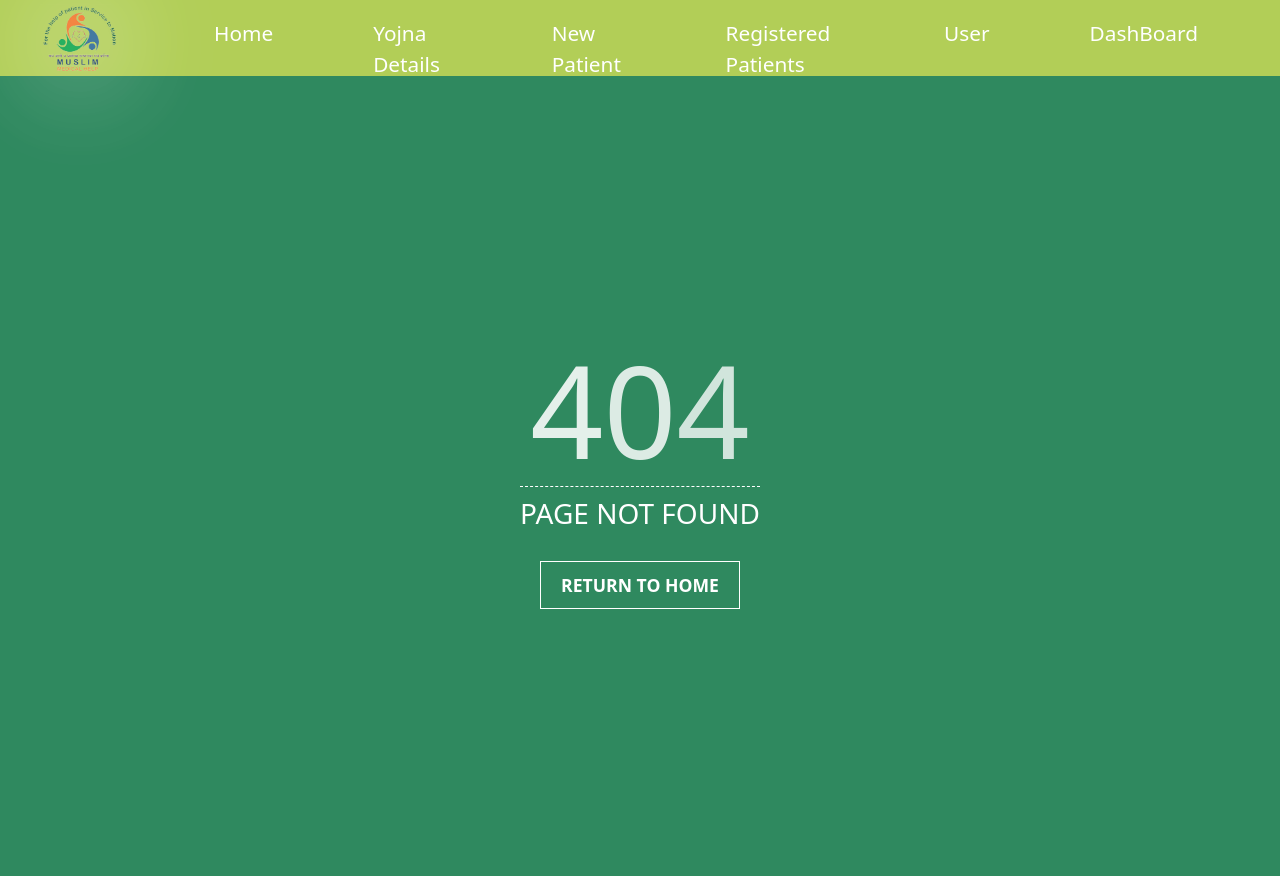
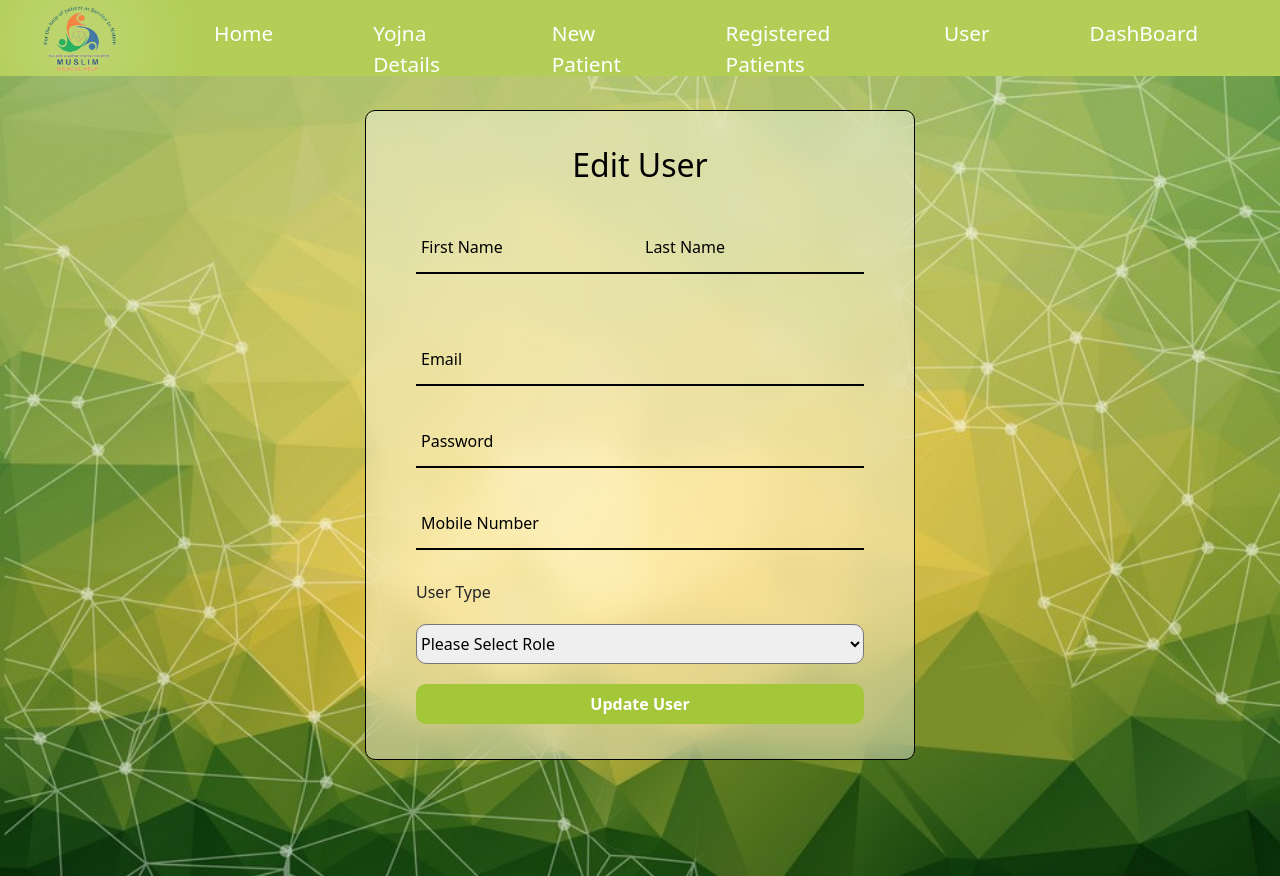
Before and after one commit to Tekisky123/MMH-frontEnd-1, a React (Create React App) app: page /edituser/1 in a window 1280 px wide. Before the commit this address had no page. Built offline with nearby package versions, Linux system fonts and the light colour scheme; no server answers.

Commit message:
added facials changes

```diff
--- a/package.json
+++ b/package.json
@@ -3,6 +3,7 @@
   "version": "0.1.0",
   "private": true,
   "dependencies": {
+    "@chakra-ui/react": "^2.8.2",
     "@react-pdf-viewer/core": "^3.12.0",
     "@testing-library/jest-dom": "^5.17.0",
     "@testing-library/react": "^13.4.0",
--- a/src/App.js
+++ b/src/App.js
@@ -30,7 +30,7 @@ function App() {
   };
 
   // Define routes where the header should be hidden
-  const routesToHideHeader = ["/", "/createuser", "*"];
+  const routesToHideHeader = ["/", "/createuser" , <EditUser />];
 
   // Retrieve the stored user type from local storage
   const storedUserType = localStorage.getItem("userType");
@@ -62,7 +62,7 @@ function App() {
         <Route path="/user" element={<User />} />
         <Route path="/registered-patients" element={<RegisteredPatients />} />
 
-        <Route path="/edituser" element={<EditUser />} />
+        <Route path="/edituser/:_id" element={<EditUser />} />
         {/* <Route path="/signup" element={<Signup/>} /> */}
         {/* <Route path="/home" element={<Home/>} /> */}
         {/* <Route path="/dashboard" element={<Dashboard/>} /> */}
--- a/src/Assets/Styles/Signup.css
+++ b/src/Assets/Styles/Signup.css
@@ -11,7 +11,10 @@ input:-webkit-autofill:active {
   align-items: center;
   height: auto;
 }
-
+.edit{
+  margin-top: 80px !important;
+  padding: 50px !important;
+}
 .section {
   /* background-image: url(../Images//background-1.jpg); */
   background-image: url(../../Assets/Images/background.jpg);
--- a/src/Assets/Styles/User.css
+++ b/src/Assets/Styles/User.css
@@ -57,6 +57,8 @@
   padding: 8px;
   margin-right: 5px;
   cursor: pointer;
+  text-decoration: none
+
 }
 
 .edit-button:hover, .delete-button:hover {
--- a/src/Components/Pages/EditUser.jsx
+++ b/src/Components/Pages/EditUser.jsx
@@ -1,180 +1,302 @@
 import axios from "axios";
-import React, { useEffect } from "react";
-import { Controller, useForm } from "react-hook-form";
+import React, { useEffect, useState } from "react";
 import { useNavigate, useParams } from "react-router-dom";
 import { ToastContainer, toast } from "react-toastify";
+import "../../Assets/Styles/Signup.css";
 
 const EditData = () => {
   const navigate = useNavigate();
   const { _id } = useParams();
-  const baseURL = "http://13.126.14.109:4000/user/updateuser";
 
-  const { control, handleSubmit, setValue } = useForm({
-    defaultValues: {
+  const baseURL = `http://13.126.14.109:4000/user/updateuser`;
+
+  const [data, setData] = useState({
     firstName: "",
     lastName: "",
     email: "",
     password: "",
     mobile: "",
     userType: "",
-    },
   });
+  const [errors, setErrors] = useState({});
+  const [showSuccessAnimation, setShowSuccessAnimation] = useState(false);
+
+  const { firstName, lastName, email, password, mobile, userType } = data;
 
   useEffect(() => {
     getData();
-  }, []);
+  }, [_id]); // Add _id as a dependency
 
   const getData = async () => {
     try {
-      const result = await axios.get(`${baseURL}/${_id}`);
+      const result = await axios.get(`http://13.126.14.109:4000/user/${_id}`);
       console.log(result);
 
       const { firstName, lastName, email, password, mobile, userType } =
         result.data;
 
-      setValue("firstName", firstName);
-      setValue("lastName", lastName);
-      setValue("email", email);
-      setValue("password", password);
-      setValue("mobile", mobile);
-      setValue("userType", userType);
+      setData({ firstName, lastName, email, password, mobile, userType });
     } catch (err) {
       console.log(err);
     }
   };
 
-  const onSubmit = async (data) => {
+  const handleChange = (e) => {
+    setData({ ...data, [e.target.name]: e.target.value });
+  };
+
+  const validationRegex = {
+    name: /^[a-zA-Z\s]+$/,
+    email: /^[^\s@]+@[^\s@]+\.[^\s@]+$/,
+    password: /^(?=.*[a-z])(?=.*[A-Z])(?=.*\d)[a-zA-Z\d]{8,}$/,
+    mobile: /^[0-9]{10}$/,
+  };
+
+  const validateForm = () => {
+    let isValid = true;
+    const newErrors = {};
+
+    // Validate First Name
+    if (!validationRegex.name.test(firstName)) {
+      newErrors.firstName = "Invalid first name";
+      isValid = false;
+    }
+
+    // Validate Last Name
+    if (!validationRegex.name.test(lastName)) {
+      newErrors.lastName = "Invalid last name";
+      isValid = false;
+    }
+
+    // Validate Email
+    if (!validationRegex.email.test(email)) {
+      newErrors.email = "Invalid email address";
+      isValid = false;
+    }
+
+    // Validate Password
+    // if (!validationRegex.password.test(password)) {
+    //   newErrors.password =
+    //     "Invalid password (minimum 8 characters)";
+    //   isValid = false;
+    // }
+
+    // Validate Mobile Number
+    if (!validationRegex.mobile.test(mobile)) {
+      newErrors.mobile = "Invalid mobile number (should be 10 digits)";
+      isValid = false;
+    }
+
+    setErrors(newErrors);
+    return isValid;
+  };
+
+  const handleSubmit = async (e) => {
+    e.preventDefault();
+
+    if (validateForm()) {
       try {
-      const res = await axios.put(`${baseURL}/${_id}`, data);
+        const res = await axios.post(baseURL, {
+          firstName,
+          lastName,
+          email,
+          password,
+          mobile,
+          userType,
+        });
+
         console.log(res);
 
         toast.success("Data Successfully Updated");
         setTimeout(() => {
-        navigate("/");
+          navigate("/user");
         }, 2000);
       } catch (err) {
         console.log(err);
       }
+    } else {
+      console.log("Form validation failed");
+    }
   };
 
   return (
-    <div>
-      <div className="border">
-        <ToastContainer />
-        <div className="bg-danger py-2 px-4 d-flex justify-content-between">
-          <h3 className="text-light">Update User Details</h3>
+    <div className="Main-container ">
+      <section className="section ">
+        <div className="form-box-user edit ">
+          <div className="form-value ">
+            <form onSubmit={handleSubmit}>
+              <h2 className="heading">Edit User</h2>
+              {/* Input fields for user details */}
+
+              <div className="names">
+                <div className="inputbox name">
+                  <input
+                    type="text"
+                    required
+                    name="firstName"
+                    value={data.firstName}
+                    onChange={handleChange}
+                  />
+                  <label>
+                    First Name{" "}
+                    <span className="error-message">
+                      {errors.firstName ? "⁕" : ""}
+                    </span>
+                  </label>
+                  {errors.firstName && (
+                    <span className="error" style={{ color: "red" }}>
+                      {errors.firstName}
+                    </span>
+                  )}
+                </div>
+                <div className="inputbox name">
+                  <input
+                    type="text"
+                    required
+                    name="lastName"
+                    value={data.lastName}
+                    onChange={handleChange}
+                  />
+                  <label>
+                    Last Name{" "}
+                    <span className="error-message">
+                      {errors.lastName ? "⁕" : ""}
+                    </span>
+                  </label>
+                  {errors.lastName && (
+                    <span className="error" style={{ color: "red" }}>
+                      {errors.lastName}
+                    </span>
+                  )}
+                </div>
               </div>
 
-        <div className="p-4">
-          <form onSubmit={handleSubmit(onSubmit)}>
-            <label htmlFor="" className="form-label">
-              User Name
+              <div className="inputbox second-section">
+                <input
+                  type="email"
+                  required
+                  name="email"
+                  value={data.email}
+                  onChange={handleChange}
+                />
+                <label>
+                  Email{" "}
+                  <span className="error-message">
+                    {errors.email ? "⁕" : ""}
+                  </span>
                 </label>
-            <Controller
-              name="firstName"
-              control={control}
-              value=""
-              render={({ field }) => (
+                {errors.email && (
+                  <span className="error" style={{ color: "red" }}>
+                    {errors.email}
+                  </span>
+                )}
+              </div>
+
+              <div className="inputbox second-section">
                 <input
-                  {...field}
-                  type="text"
-                  className="form-control mb-4"
-                  placeholder="Enter User Name"
+                  type="password"
+                  required
+                  name="password"
+                  value={data.password}
+                  onChange={handleChange}
                 />
+                <label>
+                  Password{" "}
+                  <span className="error-message">
+                    {errors.password ? "⁕" : ""}
+                  </span>
+                </label>
+                {errors.password && (
+                  <span className="error" style={{ color: "red" }}>
+                    {errors.password}
+                  </span>
                 )}
+              </div>
+
+              <div className="inputbox second-section">
+                <input
+                  type="number"
+                  required
+                  name="mobile"
+                  value={data.mobile}
+                  onChange={handleChange}
+                  maxLength="10"
                 />
+                <label>
+                  Mobile Number{" "}
+                  <span className="error-message">
+                    {errors.mobile ? "⁕" : ""}
+                  </span>
+                </label>
+                {errors.mobile && (
+                  <span className="error" style={{ color: "red" }}>
+                    {errors.mobile}
+                  </span>
+                )}
+              </div>
 
-            <label htmlFor="" className="form-label">
-              Mobile No.
+              <div className="role-type">
+                <label htmlFor="">
+                  User Type{" "}
+                  <span className="error-message">
+                    {errors.userType ? "⁕" : ""}
+                  </span>
                 </label>
-            <Controller
-              name="userMobile"
-              control={control}
-              value=""
-              render={({ field }) => (
-                <input
-                  {...field}
-                  type="number"
-                  className="form-control mb-4"
-                  placeholder="Enter Mobile No."
-                />
+                <select
+                  name="userType"
+                  value={data.userType}
+                  onChange={handleChange}
+                >
+                  <option>Please Select Role</option>
+                  <option value="Admin">Admin</option>
+                  <option value="SuperAdmin">Super Admin</option>
+                  <option value="Operator">Operator</option>
+                </select>
+                {errors.userType && (
+                  <span className="error" style={{ color: "red" }}>
+                    {errors.userType}
+                  </span>
                 )}
-            />
+              </div>
 
-            <label htmlFor="" className="form-label">
-              Email
-            </label>
-            <Controller
-              name="email"
-              control={control}
-              value=""
-              render={({ field }) => (
-                <input
-                  {...field}
-                  type="email"
-                  className="form-control mb-4"
-                  placeholder="Enter User Email"
-                />
-              )}
-            />
+              {/* ... (Previous code remains unchanged) */}
 
-            <label htmlFor="" className="form-label">
-              Address
-            </label>
-            <Controller
-              name="password"
-              control={control}
-              value=""
-              render={({ field }) => (
-                <input
-                  {...field}
-                  type="text"
-                  className="form-control mb-4"
-                  placeholder="Enter Address"
-                />
-              )}
-            />
-
-            <label htmlFor="" className="form-label">
-              Mobile
-            </label>
-            <Controller
-              name="mobile"
-              control={control}
-              value=""
-              render={({ field }) => (
-                <input
-                  {...field}
-                  type="number"
-                  className="form-control mb-4"
-                  placeholder="Enter Mobile"
-                />
-              )}
-            />
-
-            <label htmlFor="" className="form-label">
-              User Type
-            </label>
-            <Controller
-              name="userType"
-              control={control}
-              value=""
-              render={({ field }) => (
-                <input
-                  {...field}
-                  type="text"
-                  className="form-control mb-4"
-                  placeholder="Enter User Type"
-                />
-              )}
-            />
-
-            <button type="submit" className="btn btn-danger w-100">
-              Submit
+              <button className="create btn-login" type="submit">
+                Update User
               </button>
+              {/* Success Animation */}
             </form>
           </div>
         </div>
+        {/* Blur background during success animation */}
+
+        <div className={` ${showSuccessAnimation ? "blur-background" : ""}`}>
+          {showSuccessAnimation && (
+            <div className="success-animation">
+              {/* Checkmark SVG for success animation */}
+              <svg
+                className="checkmark"
+                xmlns="http://www.w3.org/2000/svg"
+                viewBox="0 0 52 52"
+              >
+                <circle
+                  className="checkmark__circle"
+                  cx="26"
+                  cy="26"
+                  r="25"
+                  fill="none"
+                />
+                <path
+                  className="checkmark__check"
+                  fill="none"
+                  d="M14.1 27.2l7.1 7.2 16.7-16.8"
+                />
+              </svg>
+            </div>
+          )}
+          {/* Your existing content goes here */}
+        </div>
+      </section>
     </div>
   );
 };
--- a/src/Components/Pages/User.jsx
+++ b/src/Components/Pages/User.jsx
@@ -4,9 +4,10 @@ import { Link, useNavigate } from "react-router-dom";
 import axios from "axios";
 
 // User component to display and manage user data
-const User = () => {
+const User = ({ location }) => {
   const [data, setData] = useState([]);
   const [loader, setLoader] = useState(false);
+
 
   // Fetch user data on component mount and whenever data changes
   useEffect(() => {
@@ -69,7 +70,7 @@ const User = () => {
                 {/* Button for editing user data */}
                 <Link
                     className="edit-button"
-                    to={`/createuser/${user._id}`}
+                    to={`/edituser/${user._id}`}
                   >
                     Edit
                   </Link>
--- a/src/Components/UploadDocuments.jsx
+++ b/src/Components/UploadDocuments.jsx
@@ -1,36 +1,22 @@
 import React, { useState } from "react";
+import { toast, ToastContainer } from "react-toastify";
+import "react-toastify/dist/ReactToastify.css";
 import "../Assets/Styles/UploadDocuments.css";
 import check from "../Assets/Images/check.png";
 import error from "../Assets/Images/error.png";
 
-const UploadDocuments = ({currentItem}) => {
-  console.log("Top",currentItem);
+const UploadDocuments = ({ currentItem, onClose }) => {
+  console.log("Top", currentItem);
   const [files, setFiles] = useState([]);
   const [document, setDocument] = useState([]);
   const [uploadedFiles, setUploadedFiles] = useState([]);
-  // const [showDetails, setShowDetails] = useState(false);
   const [showStatus, setShowStatus] = useState(false);
   const [data, setData] = useState([]);
   const [activePatientId, setActivePatientId] = useState(false);
   const [activeStatusId, setActiveStatusId] = useState(false);
   const [activeDocumentId, setActiveDocumentId] = useState(false);
   const [activeCardIndex, setActiveCardIndex] = useState(null);
-  // Add this state variable
   const [otherDocumentType, setOtherDocumentType] = useState("");
-
-  // const handleDocumentChange = (index, event) => {
-  //   const { name, value } = event.target;
-  //   const newFiles = [...files];
-  //   newFiles[index][name] = value;
-
-  //   // If the selected option is "Other", update the otherDocumentType state
-  //   if (value === "Other") {
-  //     setOtherDocumentType(newFiles[index].otherType || "");
-  //   }
-
-  //   setFiles(newFiles);
-  // };
-
   const [isUploadSuccess, setUploadSuccess] = useState(false);
   const [isAddSuccess, setAddSuccess] = useState(false);
 
@@ -43,24 +29,21 @@ const UploadDocuments = ({currentItem}) => {
         [name]: value,
       };
 
-      // If the selected document type is "Other," update otherType
-      if (name === 'type' && value === 'Other') {
+      if (name === "type" && value === "Other") {
         updatedFiles[index] = {
           ...updatedFiles[index],
-          otherType: '',
+          otherType: "",
         };
       }
 
-      // If the selected document type is not "Other," reset otherType
-      if (name === 'type' && value !== 'Other') {
+      if (name === "type" && value !== "Other") {
         updatedFiles[index] = {
           ...updatedFiles[index],
           otherType: undefined,
         };
       }
 
-      // If the selected document type is not "Other," set imageName
-      if (name === 'type' && value !== 'Other') {
+      if (name === "type" && value !== "Other") {
         updatedFiles[index] = {
           ...updatedFiles[index],
           imageName: value,
@@ -70,7 +53,6 @@ const UploadDocuments = ({currentItem}) => {
       return updatedFiles;
     });
   };
-
 
   const handleAddDocument = () => {
     setFiles([...files, { files: "", type: "" }]);
@@ -98,10 +80,15 @@ const UploadDocuments = ({currentItem}) => {
     setActiveCardIndex("");
   };
 
+  const showToast = (message, type) => {
+    toast[type](message, {
+      position: toast.POSITION.BOTTOM_RIGHT,
+    });
+  };
+
   const handleSubmit = async (event) => {
     event.preventDefault();
-    console.log("sgdhgshdgsd",currentItem);
-    const apiUrl = "http://13.126.14.109:4000/patient/"+currentItem;
+    const apiUrl = "http://13.126.14.109:4000/patient/" + currentItem;
 
     try {
       const formData = new FormData();
@@ -114,50 +101,47 @@ const UploadDocuments = ({currentItem}) => {
       const response = await fetch(apiUrl, {
         method: "PUT",
         body: formData,
-        documents:[]
-
+        documents: [],
       });
 
       if (response.ok) {
-        setUploadSuccess(true);
+        setUploadSuccess(false);
         setAddSuccess(false);
-        console.log("Files uploaded successfully!");
+        showToast("Document uploaded successfully!", "success");
+        setTimeout(() => {
+          showToast("Document uploaded successfully!", "success")
+          onClose();;
+        }, 1000); // Adjust the delay time as needed
+
+        handleSidebarClose();
+        onClose();
       } else {
         setUploadSuccess(false);
         setAddSuccess(false);
-        console.error("Failed to upload files.");
+        showToast("Failed to upload documents.", "error");
       }
     } catch (error) {
       setUploadSuccess(false);
       setAddSuccess(false);
+      setTimeout(() => {
+      showToast("Error uploading documents.", "error");
+    }, 500); // Adjust the delay time as needed
       console.error("Error uploading files:", error);
     }
-
-
-
   };
-  const isDocumentUploaded = files.length > 0;
 
   return (
     <div>
-      {isDocumentUploaded ? (
+      {files.length > 0 ? (
         <div className="file-upload-or-not">
-    <img
-      src={check}
-      alt="Files Uploaded"
-      className="file-upload-logo"
-    />
+          <img src={check} alt="Files Uploaded" className="file-upload-logo" />
           <span className="card-file-upload">
             {files.length} {files.length === 1 ? "Document" : "Documents"} Selected
           </span>
         </div>
       ) : (
         <div className="file-upload-or-not">
-    <img
-      src={error}
-      alt="Files Not Uploaded"
-      className="file-upload-logo"
-    />
+          <img src={error} alt="Files Not Uploaded" className="file-upload-logo" />
           <span className="card-file-not-found">
             {files.length === 0 ? "No documents Selected" : "Documents not uploaded"}
           </span>
@@ -167,20 +151,11 @@ const UploadDocuments = ({currentItem}) => {
       <form onSubmit={handleSubmit} style={{ position: "relative" }}>
         <h2>Documents</h2>
         <img src="" alt="" />
-        {/* <span className="close-icon" onClick={handleSidebarClose}>
-          ❌
-        </span> */}
         <table>
-          <thead>
-            {/* <tr>
-              <th>Attribute</th>
-              <th>Value</th>
-            </tr> */}
-          </thead>
+          <thead></thead>
         </table>
         {files.map((doc, index) => (
           <div key={index}>
-            {console.log("sjkdhsaj",doc.type)}
             <div className="patient-documents-sidebar">
               <table>
                 <tr>
@@ -253,24 +228,19 @@ const UploadDocuments = ({currentItem}) => {
                     </button>
                   </td>
                 </tr>
-
-                {/* Add other rows for additional details */}
               </table>
             </div>
           </div>
         ))}
 
-        <button
-          type="button"
-          className="btn-docAdd"
-          onClick={handleAddDocument}
-        >
+        <button type="button" className="btn-docAdd" onClick={handleAddDocument}>
           Add Document
         </button>
         <button type="submit" className="btn-docSubmit">
           Submit
         </button>
       </form>
+      <ToastContainer autoClose={3000} />
     </div>
   );
 };
--- a/src/Components/pages/CreateUser.jsx
+++ b/src/Components/pages/CreateUser.jsx
@@ -27,7 +27,7 @@ const CreateUser = () => {
   // Function to handle input changes and update form data
   const handleChange = (e) => {
     const { name, value } = e.target;
-    const truncatedValue = value.slice(0, 10);
+    const truncatedValue = value.slice(0, 40);
     setFormData((prevData) => ({ ...prevData, [name]: truncatedValue }));
     setErrors((prevErrors) => ({ ...prevErrors, [name]: "" }));
   };
--- a/src/index.js
+++ b/src/index.js
@@ -5,6 +5,7 @@ import App from "./App";
 import "bootstrap/dist/css/bootstrap.min.css";
 import { BrowserRouter } from "react-router-dom";
 import 'react-toastify/dist/ReactToastify.css';
+
 
 
 const root = ReactDOM.createRoot(document.getElementById("root"));
```
Also changed, not shown: src/Assets/Styles/RegisteredPatients.css (+65 -1 lines), src/Components/Pages/RegisteredPatients.jsx (+51 -37 lines), src/Assets/Styles/UploadDocuments.css (line endings or trailing spaces), 1 other file (tests, documents, lock files or other folders). Lines whose indentation alone changed are shown as unchanged.
